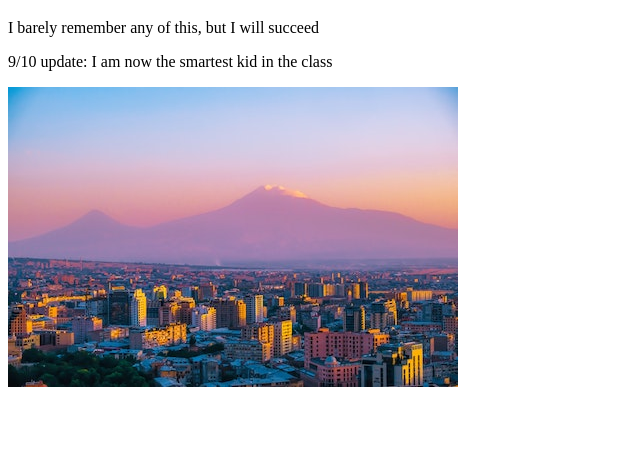
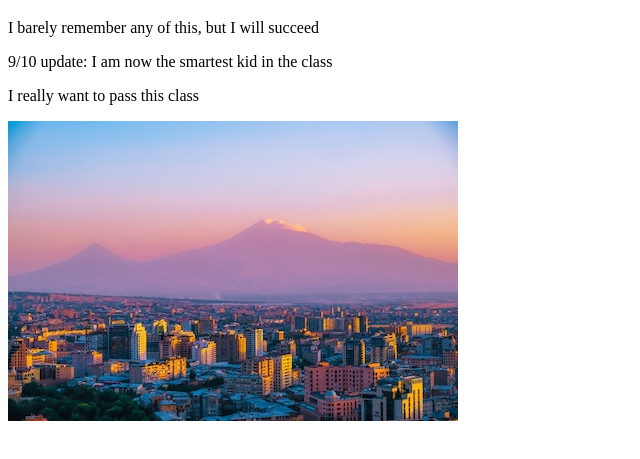
Before and after one commit to tancyp5/1st-Site, a plain HTML site: page index.html in a window 1280 px wide. Shown: the part 61-520 px from the top of the page, without its empty margins (0-640 px from the left). Drawn offline with Linux system fonts and the light colour scheme.

Commit message:
new paragraph

```diff
--- a/index.html
+++ b/index.html
@@ -7,6 +7,7 @@
 <h1>This is my first site</h1>
 <p>I barely remember any of this, but I will succeed</p>
 <p>9/10 update: I am now the smartest kid in the class</p>
+<p>I really want to pass this class</p>
 <img src="city.jpg">
 </body>
 </html>
```
